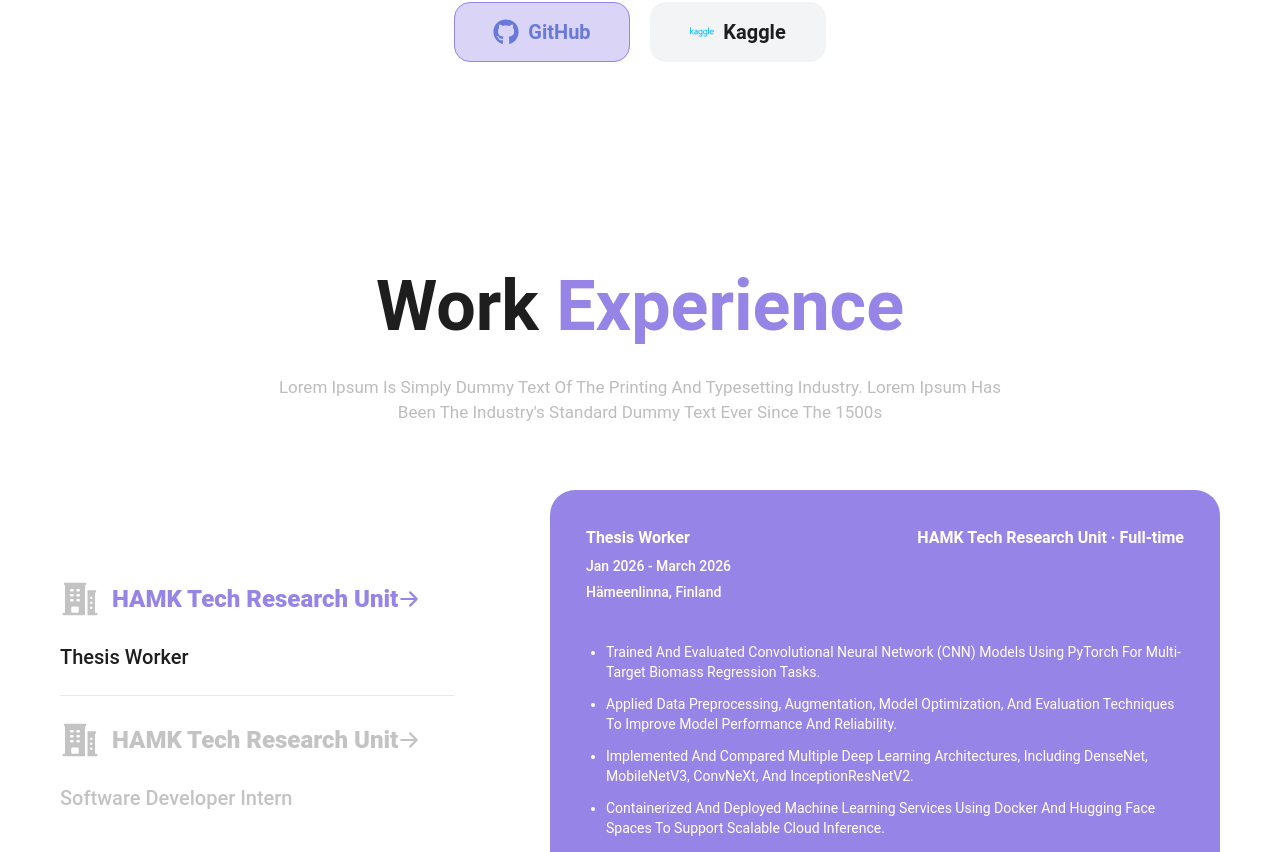
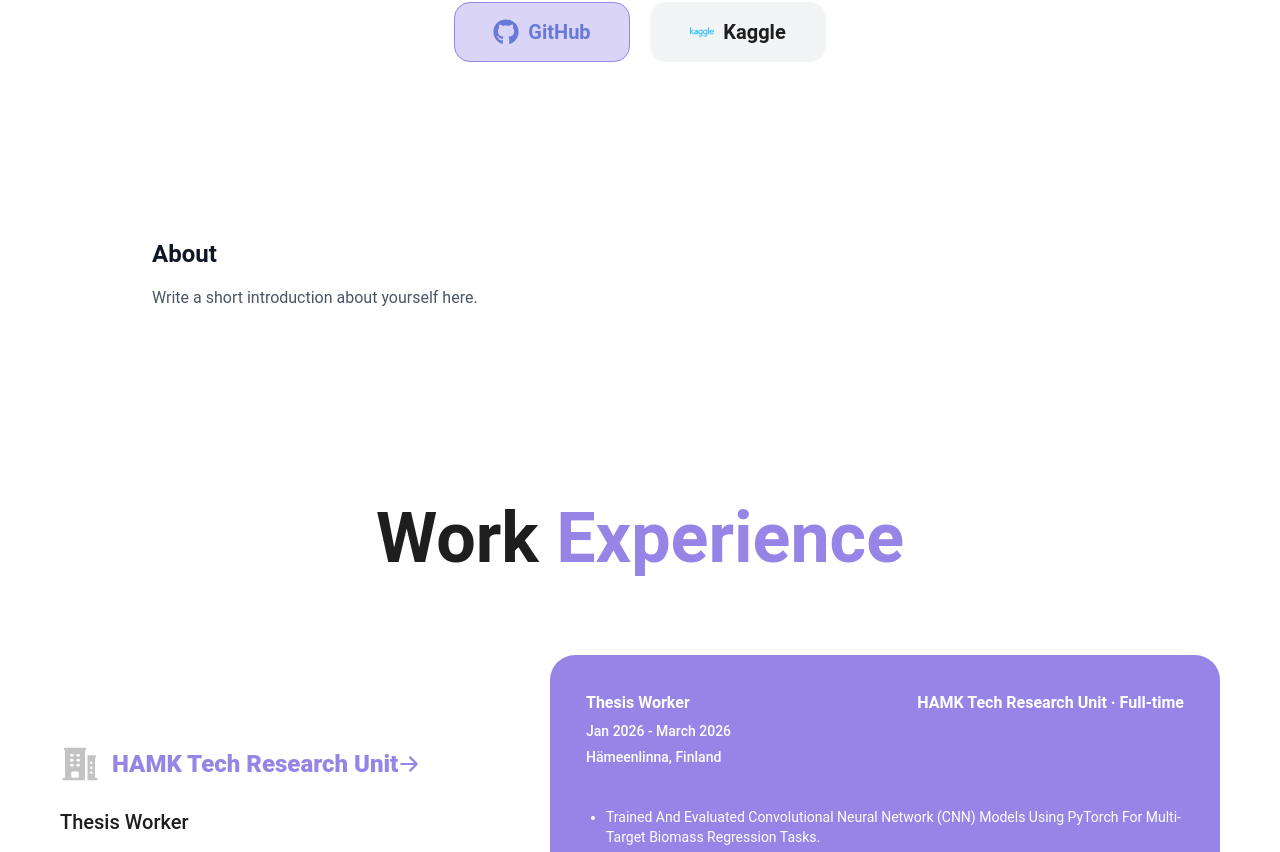
Before and after one commit to yasminebrahimi/yasmin_ebrahimi_portfolio, a React app: page / in a window 1280 px wide. Shown: the part 651-1503 px from the top of the page. Built offline with nearby package versions, Linux system fonts and the light colour scheme; the HTML template or start-up script is replaced by a standard one.

Commit message:
Add About section to homepage

```diff
--- a/src/components/Navbar.jsx
+++ b/src/components/Navbar.jsx
@@ -3,7 +3,7 @@ import { HiMenu, HiX } from "react-icons/hi";
 
 const links = [
   { label: "Home", href: "#home" },
-  //{ label: "About", href: "#about" },
+  { label: "About", href: "#about" },
   { label: "Experience", href: "#experience" },
   { label: "Projects", href: "#projects" },
   { label: "Education", href: "#education" },
--- a/src/pages/Home.jsx
+++ b/src/pages/Home.jsx
@@ -13,6 +13,7 @@ function Home() {
       <Navbar />
       <main className="flex-1">
         <Hero />
+        <About />
         <Experience />
         <Projects />
         <Education />
--- a/src/sections/Experience.jsx
+++ b/src/sections/Experience.jsx
@@ -55,11 +55,11 @@ export default function Experience() {
           Work <span className="text-brand">experience</span>
         </h2>
 
-        <p className="max-w-191 text-base capitalize text-muted sm:text-[17px]">
+        {/* <p className="max-w-191 text-base capitalize text-muted sm:text-[17px]">
           Lorem Ipsum is simply dummy text of the printing and typesetting
           industry. Lorem Ipsum has been the industry's standard dummy text ever
           since the 1500s
-        </p>
+        </p> */}
       </div>
 
       <div className="flex w-full flex-col items-stretch gap-10 lg:flex-row lg:items-center lg:justify-between">
```
